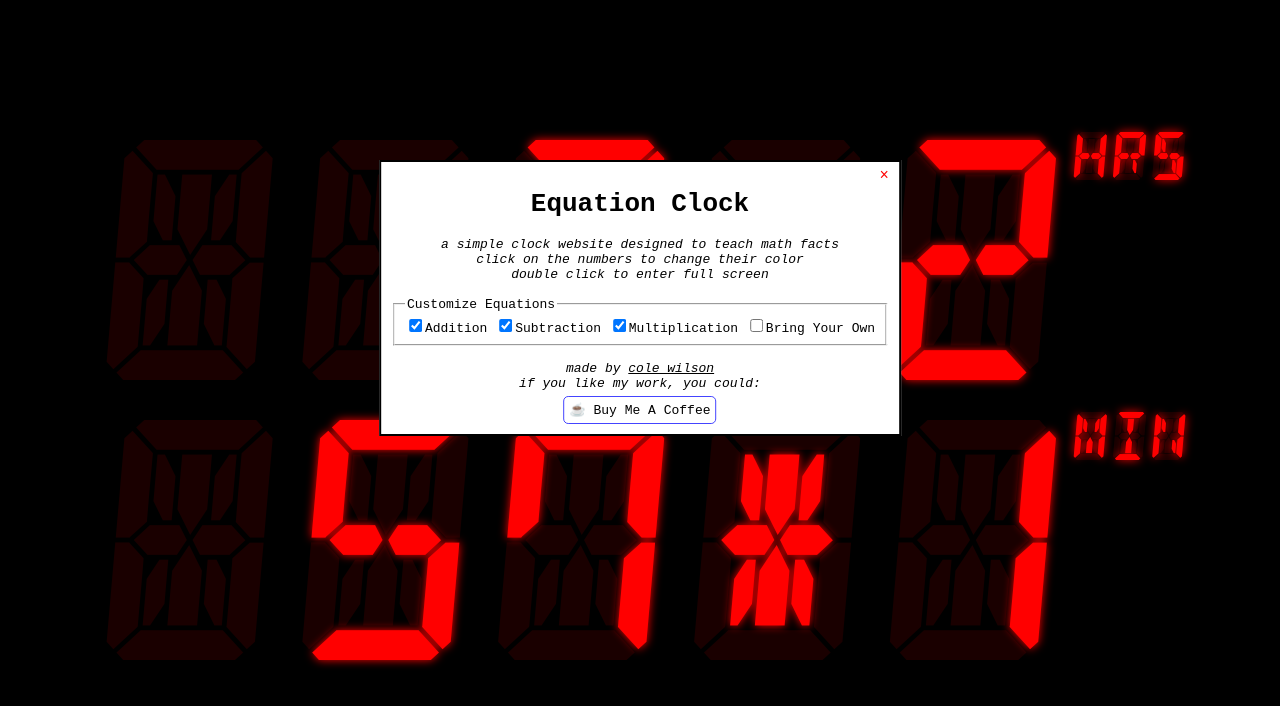
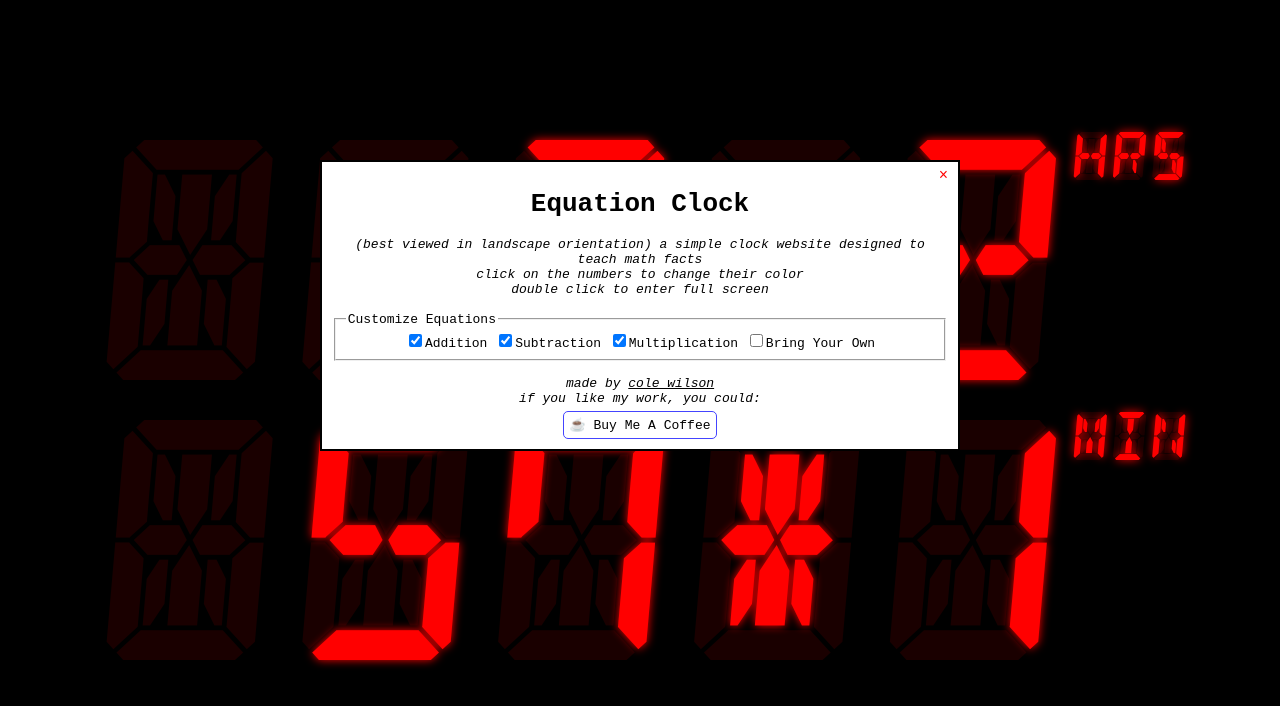
Before and after one commit to cole-wilson/clock, a plain HTML site: page index.html in a window 1280 px wide. Drawn offline with Linux system fonts and the light colour scheme.

Commit message:
Update index.html

```diff
--- a/index.html
+++ b/index.html
@@ -11,6 +11,7 @@
 		<div id="welcome">
 			<span id="closewelcome">&times;</span>
 			<h1>Equation Clock</h1>
+			<i>(best viewed in landscape orientation)</i>
 			<i>
 				a simple clock website designed to teach math facts<br>
 				click on the numbers to change their color<br>
```
